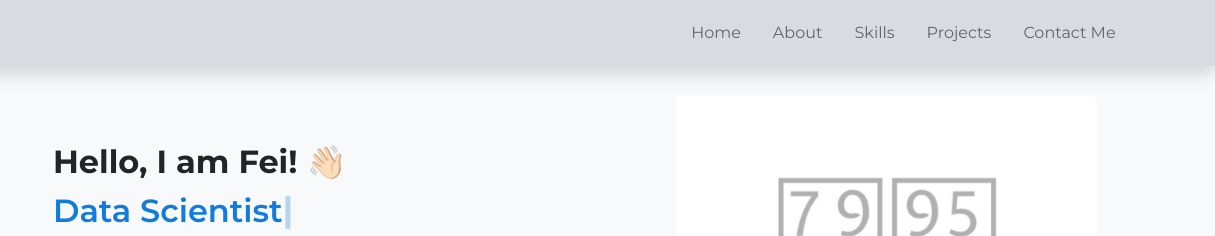
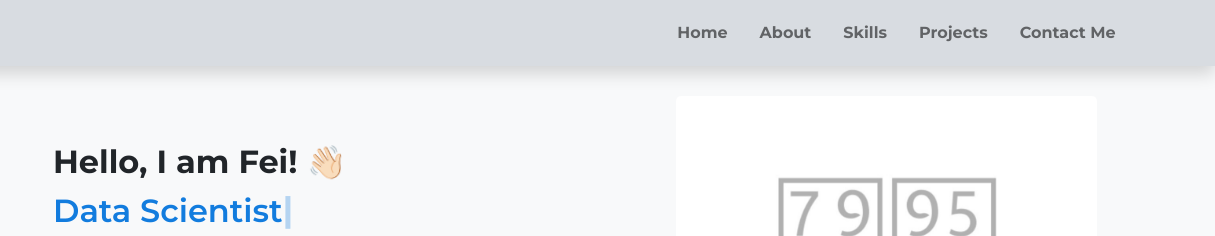
Before and after one commit to walletkun/walletkun, a plain HTML site: page index.html in a window 1280 px wide. Shown: the top 236 px of the page, 65-1280 px from the left. Drawn offline with nearby package versions, Linux system fonts and the light colour scheme.

Commit message:
changed the navbar font-weight

```diff
--- a/index.html
+++ b/index.html
@@ -47,9 +47,9 @@
                 </button>
                 <div class="container px-3">
                     <div class="collapse navbar-collapse" id="navbarSupportedContent">
-                        <ul class="navbar-nav ms-auto me-4 my-3 my-lg-0">
+                        <ul class="navbar-nav ms-auto me-4 my-3 my-lg-0 fw-bolder">
                             <li class="nav-item">
-                                <a class="nav-link  me-lg-3" href="#home">Home</a>
+                                <a class="nav-link me-lg-3" href="#home">Home</a>
                             </li>
                             <li class="nav-item">
                                 <a class="nav-link me-lg-3" href="#about">About</a>
```
